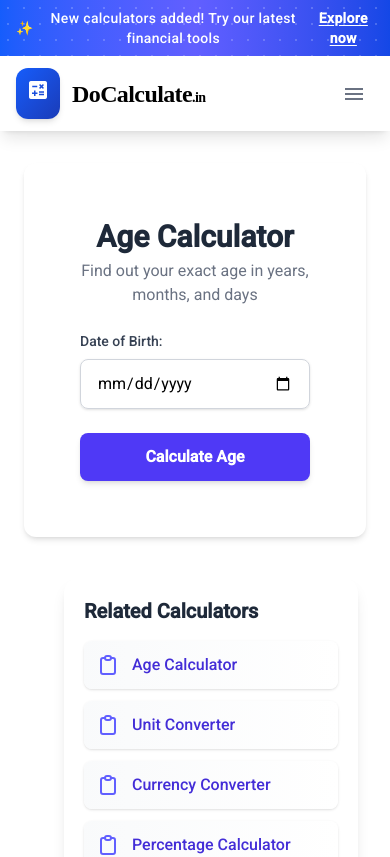
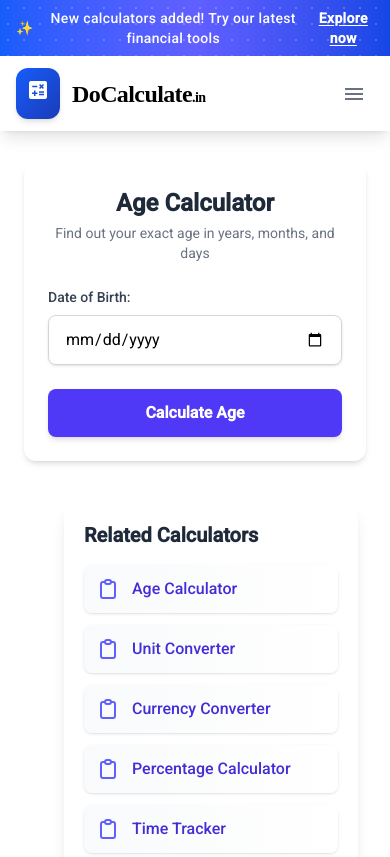
Before and after one commit to Bhanu2112/do-calculate-v2, an Angular app: page /calculator/age-calculator in a window 390 px wide. Shown: the top 857 px of the page. Built offline with nearby package versions, Linux system fonts and the light colour scheme.

Commit message:
age calculator responsive

```diff
--- a/src/app/calculators/daily-use/age-calculator/age-calculator.component.html
+++ b/src/app/calculators/daily-use/age-calculator/age-calculator.component.html
@@ -6,10 +6,10 @@
   <!-- Wrapper to center first div -->
   <div class="lg:col-span-9 flex justify-center">
     <div class="bg-white rounded-xl shadow-md overflow-hidden w-full max-w-4xl  mx-auto p-6">
-      <div class="p-8">
+      <div class="md:p-8">
         <div class="text-center mb-6">
-          <h2 class="text-3xl font-bold text-gray-800">Age Calculator</h2>
-          <p class="text-gray-500 mt-1">Find out your exact age in years, months, and days</p>
+          <h2 class="text-2xl md:text-3xl  font-bold text-gray-800">Age Calculator</h2>
+          <p class="text-gray-500 mt-1 md:text-lg text-sm">Find out your exact age in years, months, and days</p>
         </div>
 
         <div class="mb-6">
@@ -29,7 +29,7 @@
           Calculate Age
         </button>
 
-        <div *ngIf="age" class="mt-8 bg-gray-50 rounded-lg p-4">
+        <div *ngIf="age" class="mt-8  rounded-lg md:p-8 ">
           <h3 class="text-lg font-semibold text-gray-800 mb-3">Your Age is:</h3>
 
           <div class="grid grid-cols-3 gap-4 text-center">
```
